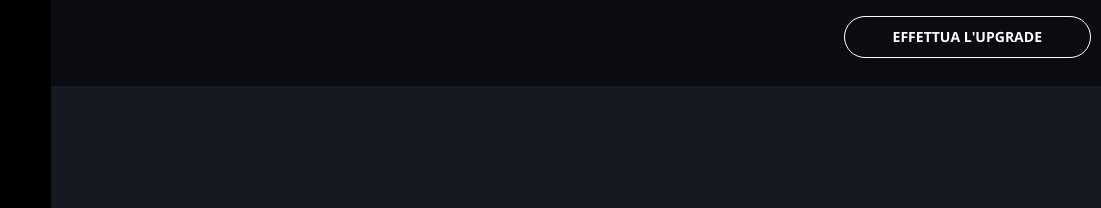
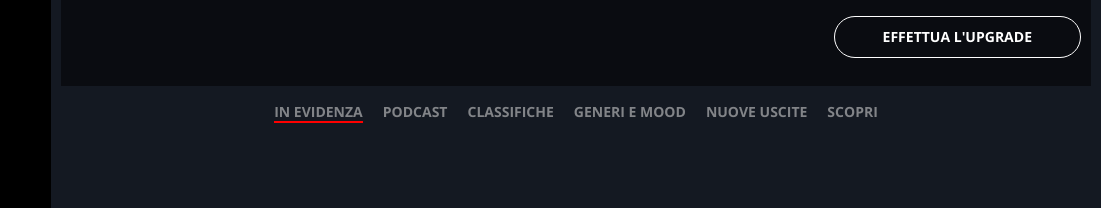
Before and after one commit to FabioLongoni/html-css-spotifyweb, a plain HTML site: page index.html in a window 1280 px wide. Shown: the top 208 px of the page, 179-1280 px from the left. Drawn offline with nearby package versions, Linux system fonts and the light colour scheme.

Commit message:
iniziomainsection

```diff
--- a/css/app.css
+++ b/css/app.css
@@ -43,10 +43,6 @@ a {
     flex-grow: 1;
     background-color: #141922;
     display: flex;
-}
-
-.main-container {
-    flex-grow: 1;
 }
 
 /* upgrade bar */
@@ -392,3 +388,35 @@ a {
     display: block;
     cursor: pointer;
 }
+
+@media all and (max-width:550px) {
+    .current-track-icon {
+        flex-direction:column;
+        gap: 2px;
+    }
+}
+
+
+
+/* contenuto principale */
+
+.main-container {
+    flex-grow: 1;
+    padding: 0 10px;
+}
+
+.main-list {
+    display: flex;
+    gap: 20px;
+    justify-content: center;
+    flex-wrap: wrap;
+    color: var(--lightgrey1);
+    font-weight: var(--fontweightbold);
+    font-size: var(--font1);
+    padding-top: 1rem;
+}
+
+.under-red {
+    height: 2px;
+    background-color: red;
+}
--- a/index.html
+++ b/index.html
@@ -14,6 +14,8 @@
 <body>
     <div class="container">
         <div class="box">
+
+            <!-- nav/bar sinistra -->
             <header class="nav-bar">
                 <figure>
                     <img class="mobile-logo" src="img/logo-small.svg" alt="logo-no-scritta">
@@ -70,12 +72,30 @@
 
 
             </header>
+
+            <!-- contenuto princilale -->
             <main class="main-container">
                 <div class="upgrade-bar">
                     <button class="upgrade-button">EFFETTUA L'UPGRADE</button>
                 </div>
+
+                <ul class="main-list">
+                    <li>IN EVIDENZA
+                        <div class="under-red"></div>
+                    </li>
+                    <li>PODCAST</li>
+                    <li>CLASSIFICHE</li>
+                    <li>GENERI E MOOD</li>
+                    <li>NUOVE USCITE</li>
+                    <li>SCOPRI</li>
+                </ul>
+
             </main>
+
+
         </div>
+
+        <!-- toolbar inferiore -->
         <aside class="toolbar">
             <div class="current-track">
                 <div class="current-track-left">
```
